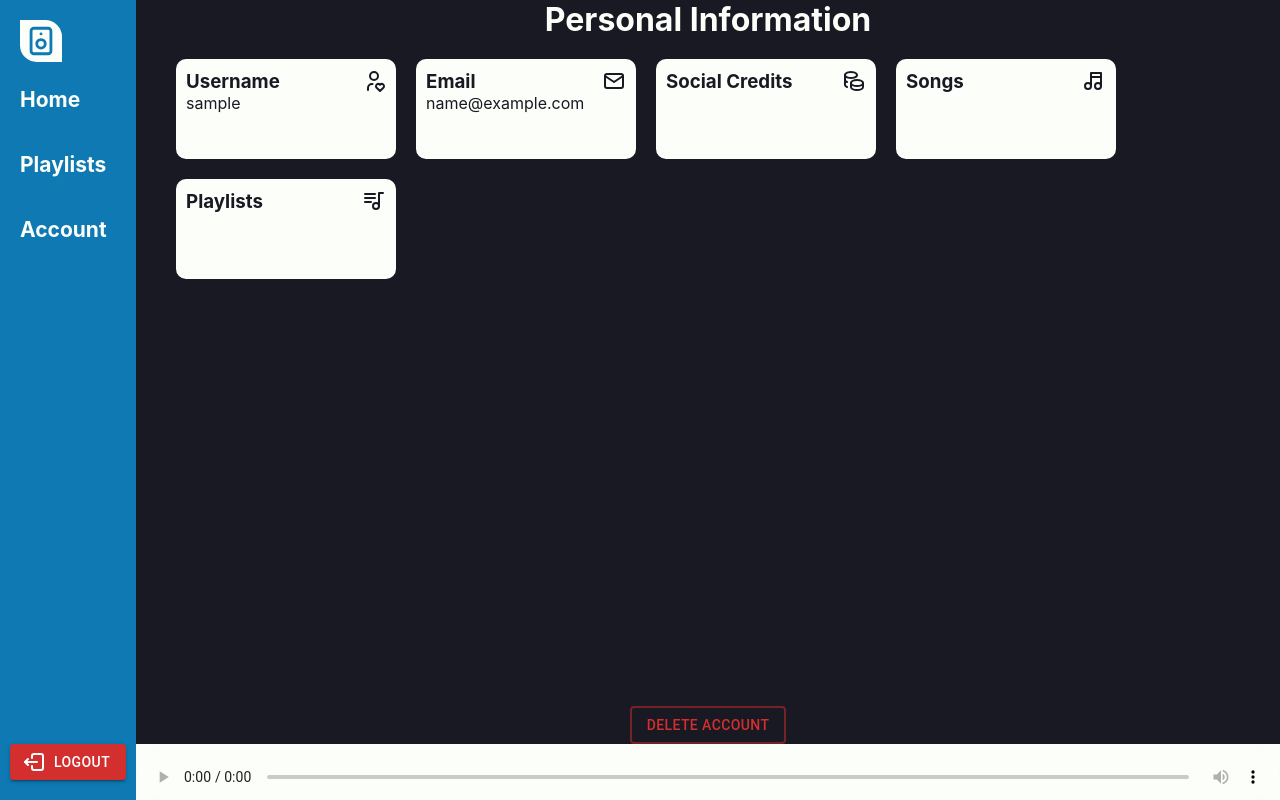
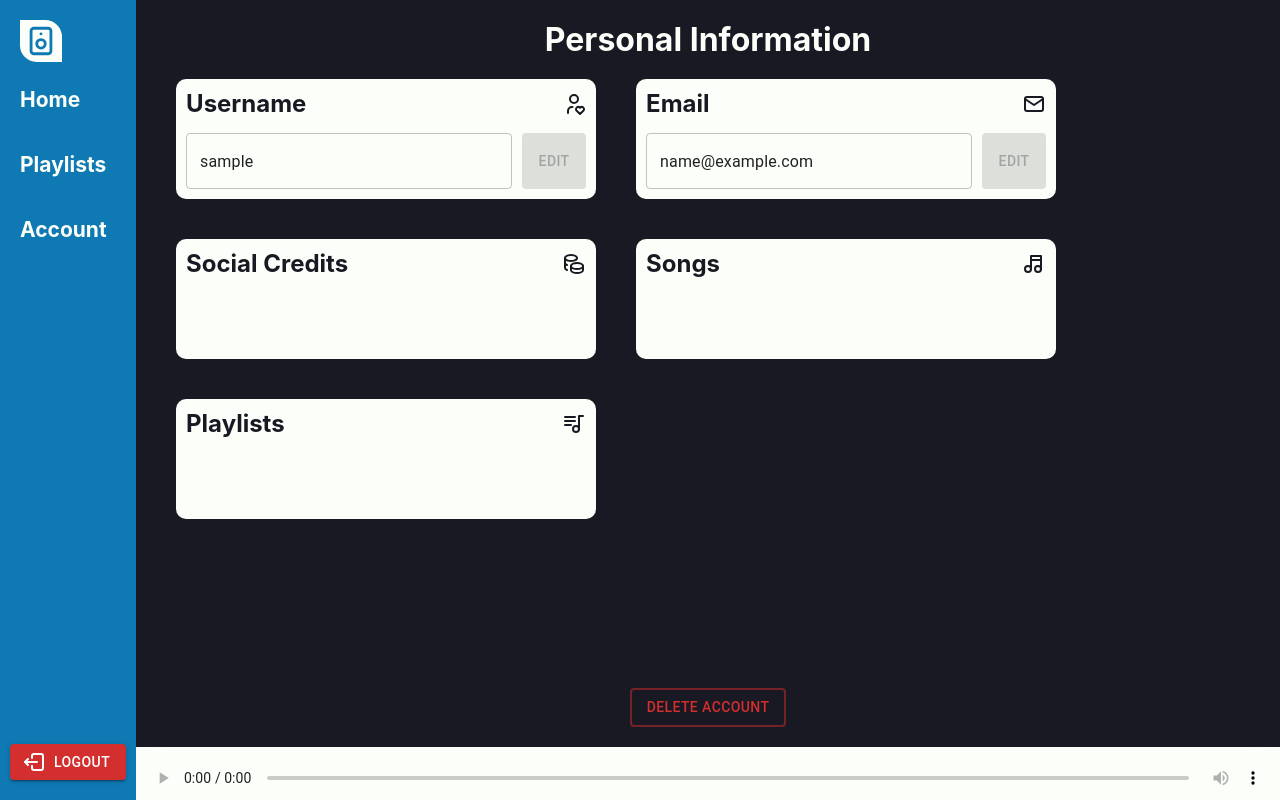
Before and after one commit to TrueBass/music-api, a React (Vite) app: page /account in a window 1280 px wide. Built offline with nearby package versions, Linux system fonts and the light colour scheme; sample sign-in values are in the browser's storage.

Commit message:
Created user info updating functions. There are some problems with username.

```diff
--- a/src/api/user-api.js
+++ b/src/api/user-api.js
@@ -78,6 +78,78 @@ export const logoutUser = async () => {
   }
 };
 
+export const updateUsername = async (username) => {
+  const bearerToken = localStorage.getItem("accessToken");
+
+  try {
+    const response = await fetch(`${USERS_API_URL}/update-username`, {
+      method: "PUT",
+      headers: {
+        'Content-Type': 'application/json',
+        "Authorization": `Bearer ${bearerToken}`
+      },
+      body: JSON.stringify({ username })
+    });
+
+    if(!response.ok) {
+      console.log(response);
+      return null;
+    }
+
+    return response.ok;
+  } catch (error) {
+    console.log(error.message);
+    return null;
+  }
+};
+
+export const updateEmail = async (email) => {
+  try {
+    const bearerToken = localStorage.getItem("accessToken");
+
+    const response = await fetch(`${USERS_API_URL}/update-email`, {
+      method: "PUT",
+      headers: {
+        'Content-Type': 'application/json',
+        "Authorization": `Bearer ${bearerToken}`
+      },
+      body: JSON.stringify({ email })
+    });
+
+    if(!response.ok) {
+      console.log(response);
+      return null;
+    }
+
+    return response.ok;
+  } catch (error) {
+    console.log(error.message);
+    return null;
+  }
+};
+
+export const updatePassword = async (password) => {
+  const bearerToken = localStorage.getItem("accessToken");
+
+  try {
+    const response = await fetch(`${USERS_API_URL}/update-password`, {
+      method: "PUT",
+      headers: {
+        'Content-Type': 'application/json',
+        "Authorization": `Bearer ${bearerToken}`
+      },
+      body: JSON.stringify({ password })
+    });
+
+    if(!response.ok) {
+      return null;
+    }
+  } catch (error) {
+    console.log(error.message);
+    return null;
+  }
+};
+
 export const createPlaylist = async (createPlaylistBody) => {
   try {
     const response = await fetch(`${PLAYLISTS_API_URL}/create`, {
--- a/src/contexts/UserContext.jsx
+++ b/src/contexts/UserContext.jsx
@@ -41,9 +41,19 @@ export const UserProvider = ({children}) => {
     setUser(user);
   };
 
+  const updateUser = async () => {
+    const savedUser = await getUserByUsername();
+    if(!savedUser) {
+      return false;
+    }
+    setUser(savedUser);
+    return true;
+  };
+
   const value = {
     user,
-    saveUser
+    saveUser,
+    updateUser
   };
 
   return (
--- a/src/css/Account.css
+++ b/src/css/Account.css
@@ -6,7 +6,17 @@
   flex-direction: column;
   align-items: center;
   justify-content: space-between;
+  margin: 20px 0px 20px 0px;
   /* border: 1px solid red; */
+}
+
+.account-errors-contaier {
+  display: flex;
+  justify-content: center;
+  align-items: center;
+  width: 100%;
+  height: 100vh;
+
 }
 
 .personal-info-container {
@@ -23,7 +33,7 @@
   display: flex;
   flex-direction: row;
   flex-wrap: wrap;
-  gap: 20px;
+  gap: 40px;
   margin: 20px 40px 0 40px;
 }
 
@@ -32,8 +42,16 @@
   color: var(--dark-black);
   background-color: var(--dark-white);
   border-radius: 10px;
-  height: 80px;
-  width: 200px;
+  height: 100px;
+  width: 400px;
+
+  display: flex;
+  flex-direction: column;
+  justify-content: space-between;
+}
+
+.personal-info-item p {
+  font-size: 20px;
 }
 
 .personal-info-item-title {
@@ -42,5 +60,11 @@
   justify-content: space-between;
 }
 
+.personal-info-item-edit-row {
+  /* margin-top: 10px; */
+  display: flex;
+  justify-content: space-between;
+}
+
 .account-danger-zone-container {
 }
--- a/src/pages/Account.jsx
+++ b/src/pages/Account.jsx
@@ -1,15 +1,102 @@
 import "../css/Account.css";
 import { useUserContext } from "../contexts/UserContext";
-import { mainScheme } from "../colors/schemes";
 import { IconMail, IconUserHeart, IconCoins, IconPlaylist, IconMusic } from '@tabler/icons-react';
-import { Button } from "@mui/material";
+import { Button, TextField } from "@mui/material";
+import { useState } from "react";
+import { validateEmail, validateUsername } from "../validators/validations";
+import { updateEmail, updateUsername, updatePassword } from "../api/user-api";
+import PopUpMessage from "../components/PopUpMessage";
 
 export default function Account() {
-  const {user} = useUserContext();
+  const {user, updateUser} = useUserContext();
+
+  const [username, setUsername] = useState(user?.username);
+  const [email, setEmail] = useState(user?.email);
+  const [oldPassword, setOldPassword] = useState("");
+  const [newPassword, setNewPassword] = useState("");
+  const [repeatNewPassword, setRepeatNewPassword] = useState("");
+  const [globalError, setGlobalError] = useState("");
+  const [errors, setErrors] = useState({});
+  const [loading, setLoading] = useState(false);
+  const [isSuccessMsgVisible, setIsSuccessMsgVisible] = useState(false);
+  const [successMessage, setSuccessMessage] = useState("");
+
+  const handleUpdateEmail = async () => {
+    setLoading(true);
+
+    const trimmedEmail = email.trim();
+    const newErrors = {};
+    setErrors({});
+
+    if(trimmedEmail.length === 0) {
+      newErrors.email = "Email field can't be empty.";
+    }
+    else if(!validateEmail(trimmedEmail)) {
+      newErrors.email = "Please enter a valid email. eg. example@email.eg";
+    }
+
+    if(Object.keys(newErrors).length !== 0){
+      setErrors(newErrors);
+      return;
+    }
+
+    const res = await updateEmail(trimmedEmail);
+    if(res) {
+      const updateRes = await updateUser();
+      console.log(updateRes);
+      if(!updateRes) {
+        setGlobalError(
+          "Something went wrong when retrieving user.\nTry to reload and retry if necesarry."
+        );
+        return;
+      }
+    }
+    setSuccessMessage("Email changed successfully!");
+    setLoading(false);
+    setIsSuccessMsgVisible(true);
+  };
+
+  const handleUpdateUsername = async () => {
+    setLoading(true);
+
+    const trimmedUsername = username.trim();
+    const newErrors = {};
+    setErrors({});
+
+    if(trimmedUsername.length === 0) {
+      newErrors.username = "Username field can't be empty.";
+    }
+    else if(!validateUsername(trimmedUsername)) {
+      newErrors.username = "Username can contain only letters, digits and underscores.";
+    }
+
+    if(Object.keys(newErrors).length !== 0){
+      setErrors(newErrors);
+      return;
+    }
+
+    const res = await updateUsername(trimmedUsername);
+    if(res) {
+      const updateRes = await updateUser();
+      console.log(updateRes);
+      if(!updateRes) {
+        setGlobalError(
+          "Something went wrong when retrieving user.\nTry to reload and retry if necesarry."
+        );
+        return;
+      }
+    }
+    setSuccessMessage("Username changed successfully!");
+    setLoading(false);
+    setIsSuccessMsgVisible(true);
+  };
+
+
 
   return (
+    globalError.length > 0?
+    <div className="account-errors-contaier">{globalError}</div>:
     <div className="account-container">
-
       <div className="personal-info-container">
         <h1 className="personal-info-title">
           Personal Information
@@ -17,34 +104,46 @@ export default function Account() {
         <div className="personal-info-items">
           <div className="personal-info-item">
             <div className="personal-info-item-title">
-              <h3>Username</h3>
+              <h2>Username</h2>
               <IconUserHeart stroke={2} />
             </div>
-            <p>{user?.username}</p>
+            <div className="personal-info-item-edit-row">
+              <TextField fullWidth value={username} onChange={e=>setUsername(e.target.value)} />
+              <Button variant="contained" sx={{marginLeft: "10px"}}
+                disabled={user?.username == username}
+                loading={loading && user?.username !== username}
+                onClick={handleUpdateUsername}>Edit</Button>
+            </div>
           </div>
           <div className="personal-info-item">
             <div className="personal-info-item-title">
-              <h3>Email</h3>
+              <h2>Email</h2>
               <IconMail stroke={2} />
             </div>
-            <p>{user?.email}</p>
+            <div className="personal-info-item-edit-row">
+              <TextField fullWidth value={email} onChange={e=>setEmail(e.target.value)}/>
+              <Button variant="contained" sx={{marginLeft: "10px"}}
+                disabled={user?.email == email}
+                loading={loading && user?.email !== email}
+                onClick={handleUpdateEmail}>Edit</Button>
+            </div>
           </div>
           <div className="personal-info-item">
             <div className="personal-info-item-title">
-              <h3>Social Credits</h3>
+              <h2>Social Credits</h2>
               <IconCoins stroke={2} />
             </div>
             <p>{user?.socialCredit}</p>
           </div>
           <div className="personal-info-item">
             <div className="personal-info-item-title">
-              <h3>Songs</h3>
+              <h2>Songs</h2>
               <IconMusic stroke={2} />
             </div>
           </div>
           <div className="personal-info-item">
             <div className="personal-info-item-title">
-              <h3>Playlists</h3>
+              <h2>Playlists</h2>
               <IconPlaylist stroke={2} />
             </div>
           </div>
@@ -57,6 +156,7 @@ export default function Account() {
           Delete account
         </Button>
       </div>
+      <PopUpMessage isVisible={isSuccessMsgVisible} onClose={()=>setIsSuccessMsgVisible(false)} message={successMessage}/>
     </div>
   );
 }
--- a/src/pages/LoginForm.jsx
+++ b/src/pages/LoginForm.jsx
@@ -46,7 +46,10 @@ const LoginForm = () => {
     }
 
     const err = await loginUser(emailOrUsername, password);
-    if (err) setErrors({general: err});
+    if (err){
+      setErrors(err);
+      return;
+    }
     setSuccessMessage('Login successful!');
   };
 
--- a/src/pages/Playlists.jsx
+++ b/src/pages/Playlists.jsx
@@ -8,7 +8,6 @@ import { TextField, Switch, Button } from "@mui/material";
 import { createPlaylist } from "../api/user-api";
 
 import { useUserContext } from "../contexts/UserContext";
-import { PlayingSongProvider } from "../contexts/SongsContext";
 import { usePlaylistsContext } from "../contexts/playlistsCtx";
 
 import List from "../components/List";
@@ -17,7 +16,6 @@ import PopUpMessage from "../components/PopUpMessage";
 import SongsModal from "../components/SongsModal";
 import PlaylistCard from "../components/PlaylistCard";
 import { getAllSongsInfoFromPlaylist } from "../api/songs-api";
-import SongPlayer from "../components/SongPlayer";
 
 const switchStyle = {
   '& .MuiSwitch-thumb': {
```
